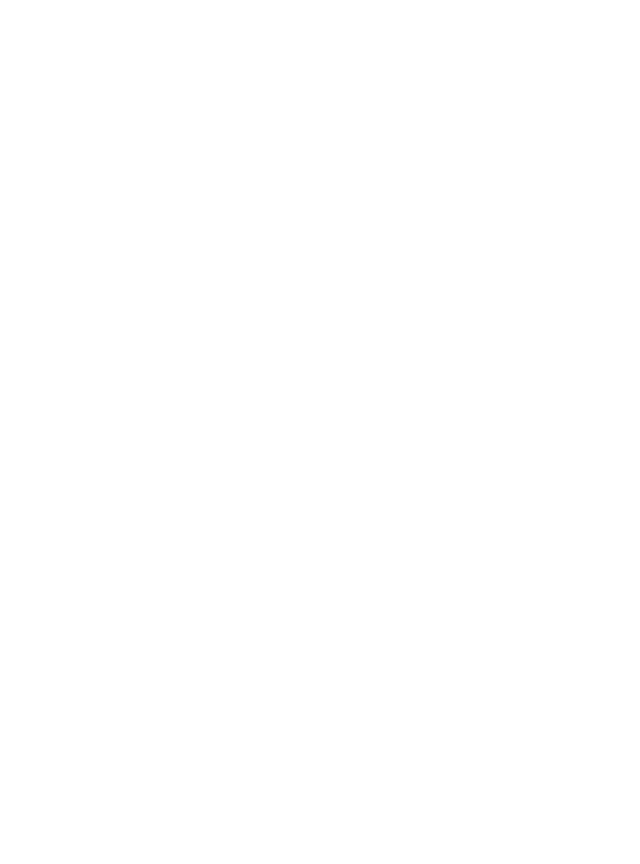
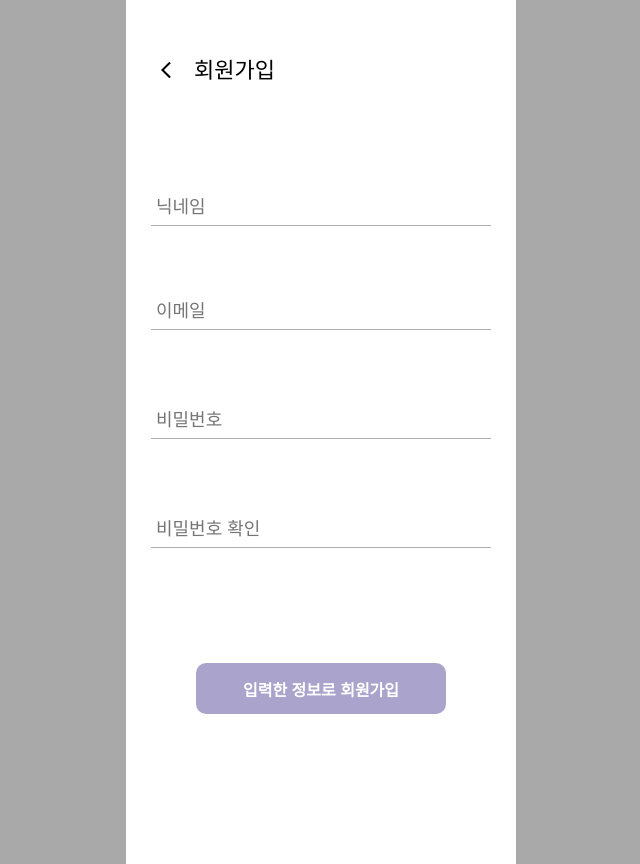
Before and after one commit to likelion-maestro/Maestro-fe, a React (Create React App) app in the folder maestro-fe/: page /SignUpPage in a window 1280 px wide. Before the commit this address had no page. Shown: the whole page, without its empty margins (319-959 px from the left). Before the commit the page ends 800 px from the top, so only its background shows below. Built offline with nearby package versions, Linux system fonts and the light colour scheme.

Commit message:
feat: 로그인 페이지 input 및 버튼 활성화 오류 해결

```diff
--- a/maestro-fe/src/maestro-ui/Button/index.jsx
+++ b/maestro-fe/src/maestro-ui/Button/index.jsx
@@ -19,6 +19,10 @@
     background-color: rgba(86, 75, 154, 0.5);
   }
 
+  :disabled {
+    background-color: rgba(86, 75, 154, 0.5);
+  }
+
   ${(props) =>
     props.large &&
     `width:390px;
--- a/maestro-fe/src/pages/LoginPage/index.jsx
+++ b/maestro-fe/src/pages/LoginPage/index.jsx
@@ -4,6 +4,7 @@
 import { useNavigate } from "react-router-dom";
 import Layout from "../../maestro-ui/Layout";
 import Button from "../../maestro-ui/Button";
+import { useState, useEffect } from "react";
 
 const Header = styled.div`
   display: flex;
@@ -32,19 +33,27 @@
   font-weight: 400;
 `;
 
-const InputWrapper = styled.div`
+const InputWrapper = styled.input`
   display: flex;
   width: 330px;
-  margin-top: 88px;
+  margin-top: 68px;
+  border-top-width: 0;
+  border-left-width: 0;
+  border-right-width: 0;
   border-bottom: 1.8px solid #afafaf;
-`;
+  outline: none;
+  font-size: 18px;
+  font-family: Arial, Helvetica, sans-serif;
+  color: #000000;
+  padding: 7px 5px;
 
-const InputText = styled.div`
-  display: flex;
-  font-size: 18px;
-  font-weight: 400;
-  margin-bottom: 14px;
-  color: #b0b7c1;
+  :focus {
+    outline: none;
+    border-top-width: 0;
+    border-left-width: 0;
+    border-right-width: 0;
+    border-bottom: 1.8px solid #7000FF;
+  }
 `;
 
 const ButtonWrapper = styled.div`
@@ -74,6 +83,36 @@
   const onClickBack = () => {
     navigate("/MainPage");
   };
+
+  const onClickSuccess = () => {
+    navigate("/Metronome");
+  };
+
+  const [email, setEmail] = useState('');
+  const [password, setPassword] = useState('');
+
+  const [emailValid, setEmailValid] = useState(false);
+  const [passwordValid, setPasswordValid] = useState(false);
+  const [notAllow, setNotAllow] = useState(true);
+
+  const handleEmail = (e) => {
+    setEmail(e.target.value);
+    setEmailValid(true);
+  }
+
+  const handlePassword = (e) => {
+    setPassword(e.target.value);
+    setPasswordValid(true);
+  }
+
+  useEffect(() => {
+    if(emailValid && passwordValid) {
+      setNotAllow(false);
+      return;
+    }
+    setNotAllow(true);
+  }, [emailValid, passwordValid]);
+
   return (
     <Layout>
       <Header>
@@ -82,14 +121,10 @@
           <LoginText>로그인</LoginText>
         </IconWrapper>
       </Header>
-      <InputWrapper>
-        <InputText>이메일</InputText>
-      </InputWrapper>
-      <InputWrapper>
-        <InputText>비밀번호</InputText>
-      </InputWrapper>
+      <InputWrapper placeholder="이메일"  value={email} onChange={handleEmail}/>
+      <InputWrapper placeholder="비밀번호"  value={password} onChange={handlePassword}/>
       <ButtonWrapper>
-        <Button small>
+        <Button small disabled={notAllow}>
           <ButtonText>완료</ButtonText>
         </Button>
       </ButtonWrapper>
--- a/maestro-fe/src/pages/MainPage/index.jsx
+++ b/maestro-fe/src/pages/MainPage/index.jsx
@@ -70,13 +70,17 @@
         navigate("/LoginPage");
       };
 
+    const onClickSignUp = () => {
+        navigate("/SignUpPage");
+      };
+
     return (
         <Layout>
             <ImgWrapper>
             <img src={Intro} width="177px" height="236px"/>
             </ImgWrapper>
             <LoginWrapper>
-                <EmailSignup>이메일 회원가입</EmailSignup>
+                <EmailSignup onClick={onClickSignUp}>이메일 회원가입</EmailSignup>
                 <Bar>|</Bar>
                 <EmailLogin  onClick={onClickLogin}>이메일 로그인</EmailLogin>
             </LoginWrapper>
--- /dev/null
+++ b/maestro-fe/src/pages/SignUpPage/index.jsx
@@ -0,0 +1,171 @@
+import React from 'react';
+import styled from 'styled-components';
+import { MdOutlineArrowBackIosNew } from "react-icons/md";
+import { useNavigate } from 'react-router';
+import Layout from '../../maestro-ui/Layout';
+import Button from '../../maestro-ui/Button';
+import { useState, useEffect } from 'react';
+
+const Header = styled.div`
+  display: flex;
+  padding: 40px;
+  width: 100%;
+  font-weight: 800;
+  font-size: 20px;
+  justify-content: center;
+  align-items: center;
+`;
+
+const IconWrapper = styled.div`
+  display: flex;
+  margin-top: 20px;
+  margin-left: 30px;
+  width: 100%;
+  justify-content: left;
+`;
+
+const LoginText = styled.div`
+  display: flex;
+  margin-top: 0px;
+  margin-left: 18px;
+  justify-content: left;
+  font-size: 22px;
+  font-weight: 400;
+`;
+
+const InputWrapper = styled.input`
+  display: flex;
+  width: 330px;
+  margin-top: 68px;
+  border-top-width: 0;
+  border-left-width: 0;
+  border-right-width: 0;
+  border-bottom: 1.8px solid #afafaf;
+  outline: none;
+  font-size: 18px;
+  font-family: Arial, Helvetica, sans-serif;
+  color: #000000;
+  padding: 7px 5px;
+
+  :focus {
+    outline: none;
+    border-top-width: 0;
+    border-left-width: 0;
+    border-right-width: 0;
+    border-bottom: 1.8px solid #7000FF;
+  }
+`;
+
+const WarnMessage = styled.div`
+    display: flex;
+    justify-content: left;
+    margin-top: 5px;
+    width: 330px;
+    font-size: 12px;
+    color: red;
+`;
+
+const ButtonWrapper = styled.div`
+  position: relative;
+  margin-top: 115px;
+`;
+
+const ButtonText = styled.div`
+  position: relative;
+  text-align: center;
+  font-size: 16px;
+  font-weight: 600;
+`;
+
+const SignUpPage = () => {
+    const navigate = useNavigate();
+
+    const onClickBack = () => {
+        navigate("/MainPage");
+      };
+
+    const onClickSuccess = () => {
+        navigate("/LoginPage");
+      };
+
+    const [name, setName] = useState('');
+    const [email, setEmail] = useState('');
+    const [password, setPassword] = useState('');
+    const [passwordCheck, setPasswordCheck] = useState('');
+
+    const [nameValid, setNameValid] = useState(false);
+    const [emailValid, setEmailValid] = useState(false);
+    const [passwordValid, setPasswordValid] = useState(false);
+    const [passwordCheckValid, setPasswordCheckValid] = useState(false);
+    const [notAllow, setNotAllow] = useState(true);
+
+    const handleName = (e) => {
+        setName(e.target.value);
+        setNameValid(true);
+    }
+
+    const handleEmail = (e) => {
+        setEmail(e.target.value);
+        const regex = /^(([^<>()\[\].,;:\s@"]+(\.[^<>()\[\].,;:\s@"]+)*)|(".+"))@(([^<>()[\].,;:\s@"]+\.)+[^<>()[\].,;:\s@"]{2,})$/i;
+        if(regex.test(email)) {
+            setEmailValid(true);
+        } else {
+            setEmailValid(false);
+        }
+    }
+
+    const handlePassword = (e) => {
+        setPassword(e.target.value);
+        const regex = /^(?=.*[a-zA-z])(?=.*[0-9])(?=.*[$`~!@$!%*#^?&\\(\\)\-_=+])(?!.*[^a-zA-z0-9$`~!@$!%*#^?&\\(\\)\-_=+]).{7,20}$/;
+        if(regex.test(password)) {
+            setPasswordValid(true);
+        } else {
+            setPasswordValid(false);
+        }
+    }
+
+    const handleCheck = (e) => {
+        setPasswordCheck(e.target.value);
+        setPasswordCheckValid(true);
+    }
+
+    useEffect(() => {
+        if(emailValid && passwordValid && nameValid && passwordCheckValid) {
+            setNotAllow(false);
+            return;
+        }
+        setNotAllow(true);
+    }, [emailValid, passwordValid, nameValid, passwordCheckValid]);
+
+    return (
+        <Layout>
+            <Header>
+                <IconWrapper>
+                    <MdOutlineArrowBackIosNew onClick={onClickBack} size="20" />
+                    <LoginText>회원가입</LoginText>
+                </IconWrapper>
+            </Header>
+            <InputWrapper placeholder="닉네임"  value={name} onChange={handleName}/>
+            <InputWrapper placeholder="이메일" value={email} onChange={handleEmail}/>
+            <WarnMessage>
+                {!emailValid && email.length > 0 && (
+                    <div>올바른 이메일을 입력해주세요.</div>
+                )}
+            </WarnMessage>
+            <InputWrapper placeholder="비밀번호" type="password" value={password} onChange={handlePassword}/>
+            <WarnMessage>
+                {!passwordValid && password.length > 0  && password.length < 8 && (
+                    <div>영문, 숫자, 특수문자 포함 최소 10자리 이상 입력해주세요.</div>
+                )}
+            </WarnMessage>
+            <InputWrapper placeholder="비밀번호 확인" type="password" value={passwordCheck} onChange={handleCheck}/>
+            <ButtonWrapper>
+                <Button small disabled={notAllow}>
+                    <ButtonText onClick={onClickSuccess}>입력한 정보로 회원가입</ButtonText>
+                </Button>
+            </ButtonWrapper>
+        </Layout>
+    );
+};
+
+export default SignUpPage;
--- a/maestro-fe/src/routes/index.jsx
+++ b/maestro-fe/src/routes/index.jsx
@@ -7,6 +7,7 @@
 import TeamEdit from "../pages/TeamPage/TeamEdit";
 import LoginPage from "../pages/LoginPage";
 import MainPage from "../pages/MainPage";
+import SignUpPage from "../pages/SignUpPage";
 
 import { createGlobalStyle } from "styled-components";
 
@@ -36,6 +37,7 @@
       <Route exact path="/TeamMake" element={<TeamMake />} />
       <Route exact path="/LoginPage" element={<LoginPage />} />
       <Route exact path="/MainPage" element={<MainPage />} />
+      <Route exact path="/SignUpPage" element={<SignUpPage />} />
 
     </Routes>
   </BrowserRouter>
```
